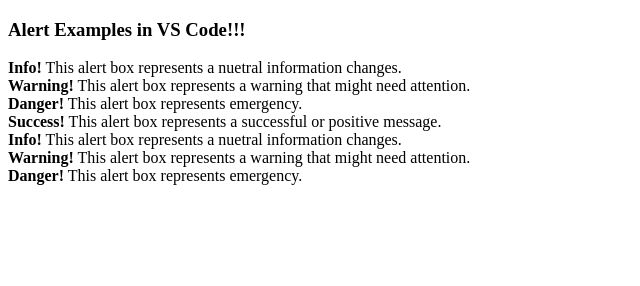
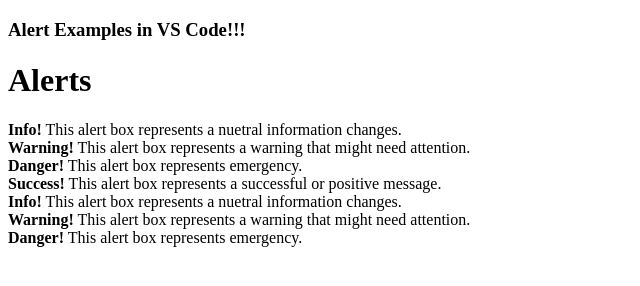
Before and after one commit to pks2839/MyprojectGit, a plain HTML site: page index.html in a window 1280 px wide. Shown: the whole page, without its empty margins (0-640 px from the left). Drawn offline with Linux system fonts and the light colour scheme.

Commit message:
finalcommit

```diff
--- a/index.html
+++ b/index.html
@@ -9,6 +9,7 @@
 
 <body>
     <h3>Alert Examples in VS Code!!!</h3>
+    <h1>Alerts</h1>
         <strong>Info!</strong> This alert box represents a nuetral information changes. <br>
         <strong>Warning!</strong> This alert box represents a warning that might need attention. <br>
         <strong>Danger!</strong> This alert box represents emergency. <br>
```
